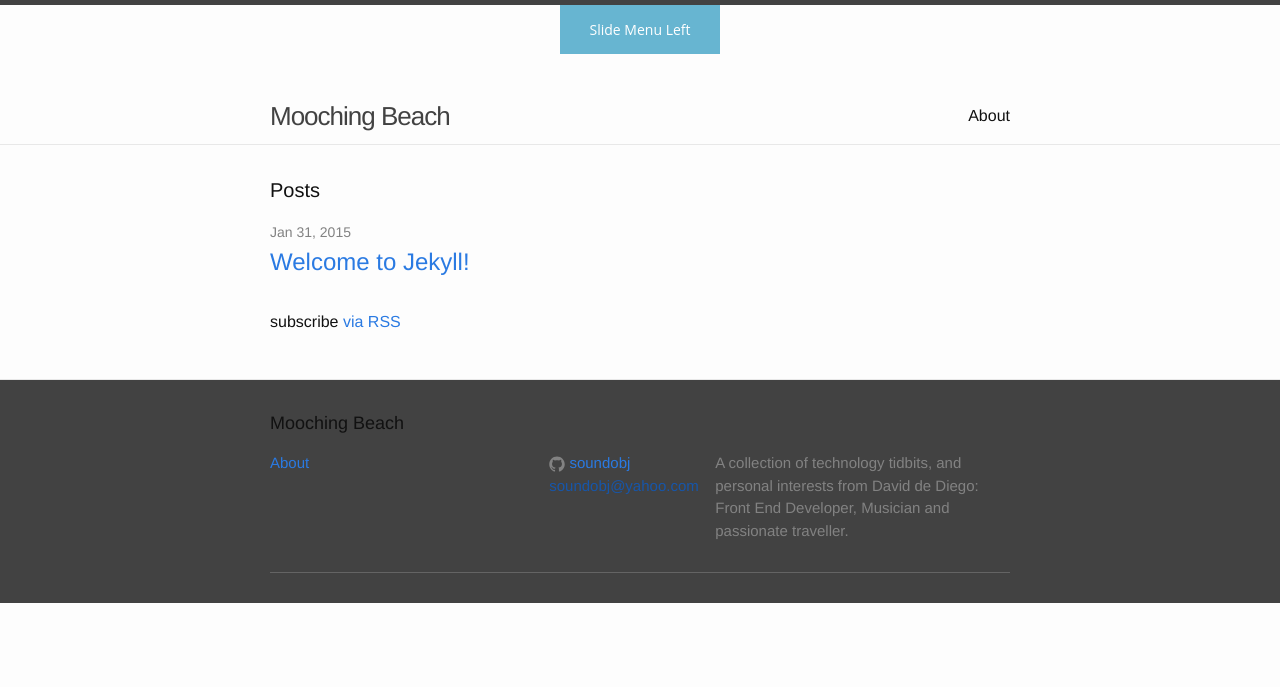
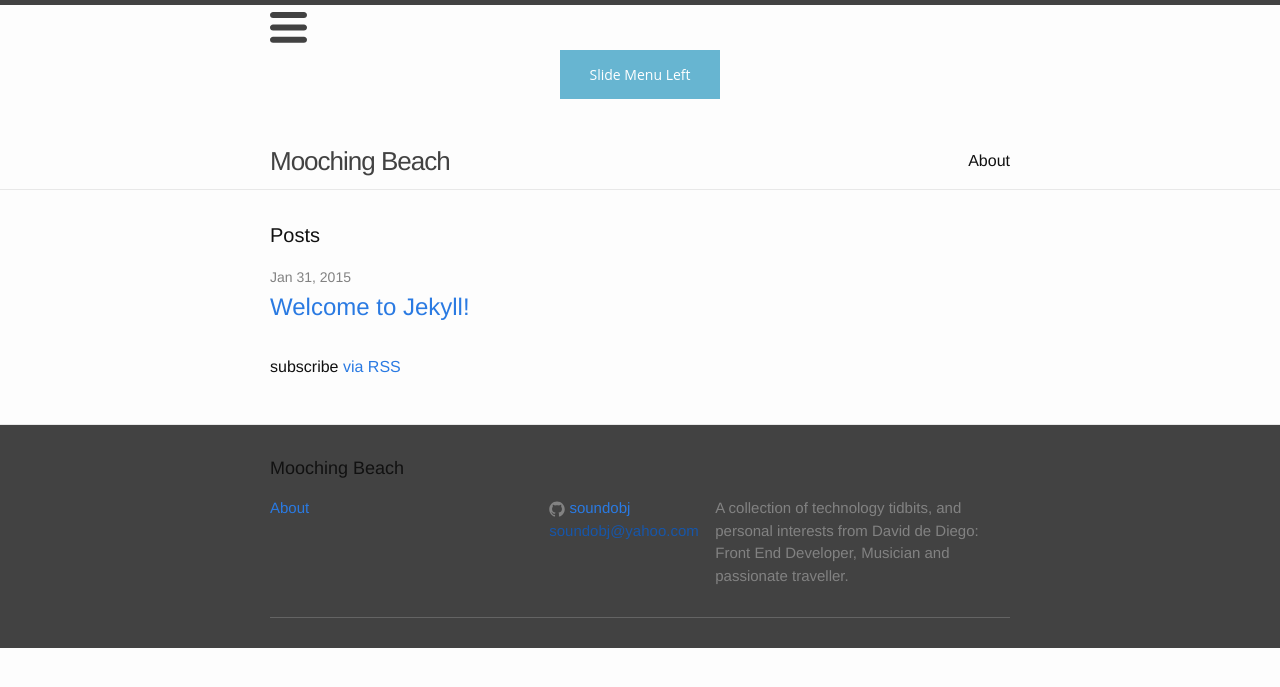
Before and after one commit to soundobj/soundobj.github.io, a Jekyll site: the page built from index.html, in a window 1280 px wide. Shown: the top 687 px of the page. Built offline with Jekyll 4.4.1, drawn with Linux system fonts in a browser that asks for light colours.

Commit message:
added three line button with responsive sizes

```diff
--- a/_includes/header.html
+++ b/_includes/header.html
@@ -10,9 +10,21 @@
         <li><a href="#">Kale</a></li>
         <li><a href="#">Celery</a></li>
     </ul>
+
 </nav><!-- /slide menu left -->
 
   <div  id="wrapper" class="wrapper">
+
+
+    <div class="menu-button">
+   <a href="#" class="menu-icon">
+          <svg viewBox="0 0 18 15">
+            <path fill="#424242" d="M18,1.484c0,0.82-0.665,1.484-1.484,1.484H1.484C0.665,2.969,0,2.304,0,1.484l0,0C0,0.665,0.665,0,1.484,0 h15.031C17.335,0,18,0.665,18,1.484L18,1.484z"/>
+            <path fill="#424242" d="M18,7.516C18,8.335,17.335,9,16.516,9H1.484C0.665,9,0,8.335,0,7.516l0,0c0-0.82,0.665-1.484,1.484-1.484 h15.031C17.335,6.031,18,6.696,18,7.516L18,7.516z"/>
+            <path fill="#424242" d="M18,13.516C18,14.335,17.335,15,16.516,15H1.484C0.665,15,0,14.335,0,13.516l0,0 c0-0.82,0.665-1.484,1.484-1.484h15.031C17.335,12.031,18,12.696,18,13.516L18,13.516z"/>
+          </svg>
+        </a>
+</div>
 
 <div id="main">
     <div class="container">
@@ -22,6 +34,9 @@
         </div>
     </div>
 </div>
+
+
+
 
 
 
--- a/css/menu.css
+++ b/css/menu.css
@@ -45,6 +45,20 @@ section.toggle {
     height: 100%;
     background: rgba(0, 0, 0, 0.8);
 }
+
+.menu-button {
+    width: 5%;
+    margin-top: 1%;
+    /*float: left;*/
+}
+
+.menu-button-open {
+    width: 5%;
+    margin-top: 1%;
+    position: absolute;
+    left: 300px;
+}
+
 
 /* ------------------------------------------------------------ *\
 |* ------------------------------------------------------------ *|
--- a/js/menu.js
+++ b/js/menu.js
@@ -31,6 +31,7 @@
 	toggleSlideLeft.addEventListener( "click", function(){
 		console.log("click lieft");
 		classie.add( body, "sml-open" );
+
 		document.body.appendChild(mask);
 		activeNav = "sml-open";
 	} );
@@ -93,7 +94,10 @@
 
 	/* hide active menu if close menu button is clicked */
 	[].slice.call(document.querySelectorAll(".close-menu")).forEach(function(el,i){
+		console.log("adding event listener");
+		console.log(el);
 		el.addEventListener( "click", function(){
+			console.log("clicked close menu");
 			classie.remove( body, activeNav );
 			activeNav = "";
 			document.body.removeChild(mask);
```
